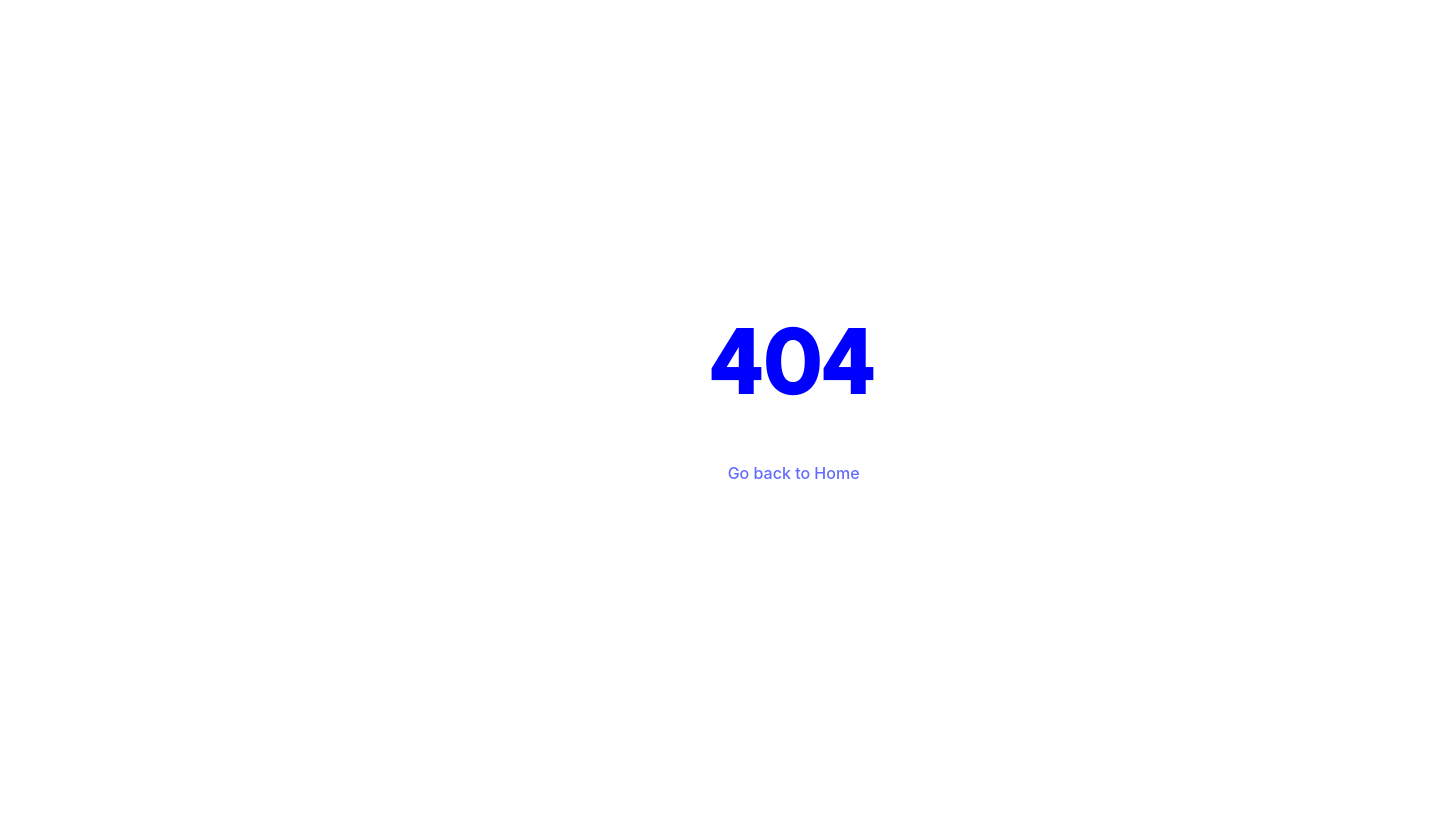
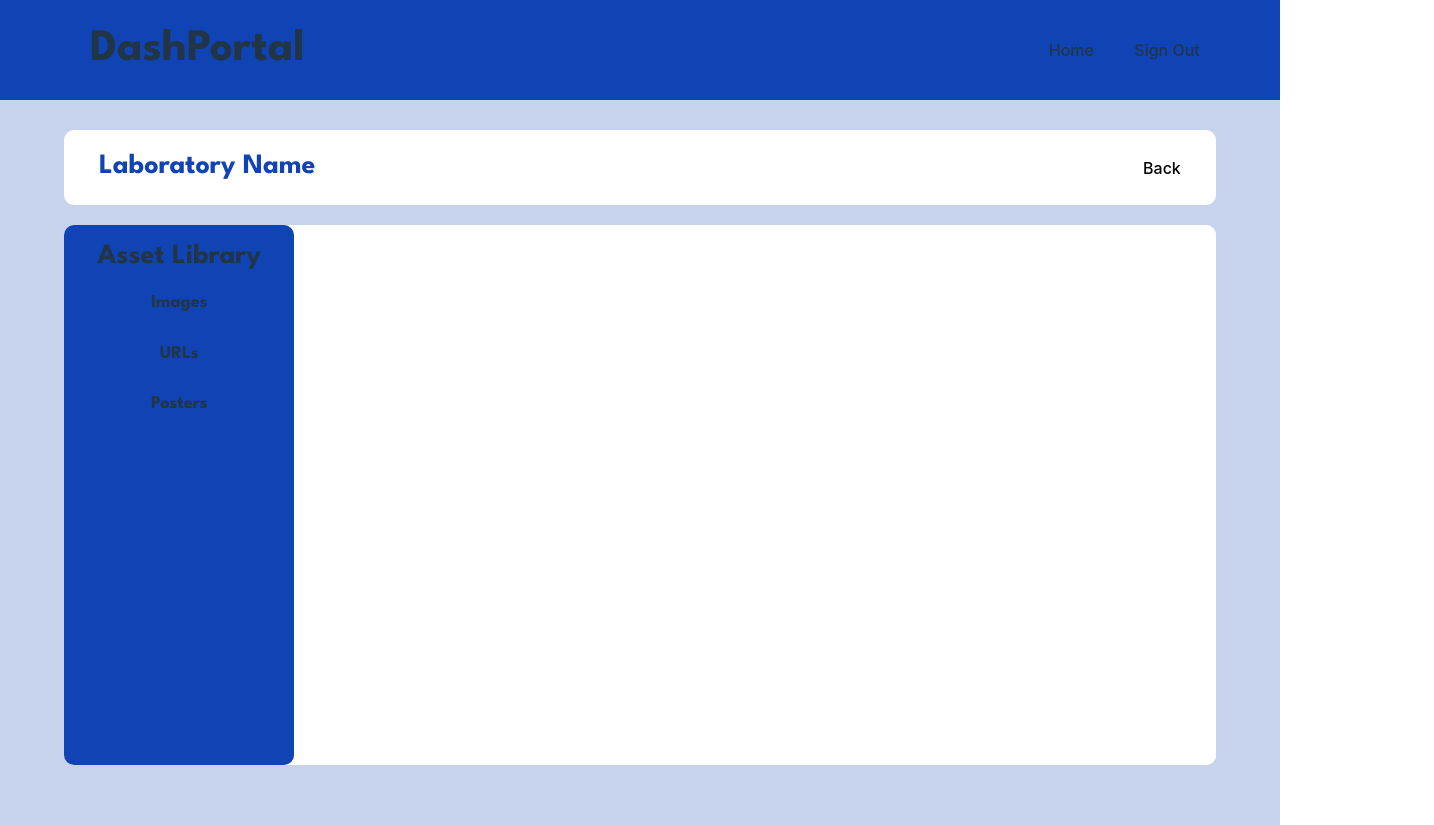
Before and after one commit to drgimatt/DashPortal-Frontend, a React (Vite) app: page / in a window 1280 px wide. Before the commit this address had no page. Shown: the whole page, 1434 px wide, since content can reach past the window. Before the commit the page ends 800 px from the top, so only its background shows below. Built offline with nearby package versions, Linux system fonts and the light colour scheme.

Commit message:
Asset Lib Initial Layout

```diff
--- a/src/App.jsx
+++ b/src/App.jsx
@@ -14,7 +14,7 @@ const App = () => {
         <Routes>
           <Route exact path='/land' element={<Landing/>} />
           <Route path='/login' element={<Login/>} />
-          <Route path='/ass' element={<AssetDashboard/>} />
+          <Route path='/' element={<AssetDashboard/>} />
           <Route path='/ds' element={<CAL/>} />
           <Route path='*' element={<PageNotFound/>} />
           <Route path='/labdash' element={<LabDashboard/>} />
--- a/src/pages/AssetDashboard.css
+++ b/src/pages/AssetDashboard.css
@@ -33,3 +33,51 @@ li{
 .button-lib{
     background-color: #1044B4;
 }
+
+
+td, th{
+    color: black;
+}
+
+.item-card-container {
+    display: flex;
+    flex-direction: column;
+    align-items: center;
+    width: 100%; /* Ensure it takes full width of the grid-item */
+}
+.item-card {
+    width: 100%;
+    text-align: center;
+}
+.item-card-pic {
+    max-width: 100%;
+    height: auto;
+}
+.item-card-body {
+    padding: 10px 0;
+}
+.item-card-title {
+    margin: 10px 0;
+    color: black;
+}
+.item-btn {
+    display: inline-block;
+    padding: 10px 20px;
+    background-color: #1044B4;
+    color: #fff;
+    text-decoration: none;
+    border-radius: 5px;
+    margin: 2px;
+
+}
+/* Adjustments for responsiveness */
+@media (max-width: 1024px) {
+    .grid-item {
+        width: calc(50% - 2%);
+    }
+}
+@media (max-width: 768px) {
+    .grid-item {
+        width: calc(100% - 2%);
+    }
+}
--- a/src/pages/AssetDashboard.jsx
+++ b/src/pages/AssetDashboard.jsx
@@ -1,38 +1,137 @@
+import React, { useState } from 'react';
 import './AssetDashboard.css';
+
+
 export const AssetDashboard = () => {
+    // State to manage which content is shown
+    const [activeContent, setActiveContent] = useState(null);
+
+    // Function to show images
+    const showImages = () => {
+        setActiveContent('images');
+    };
+
+    // Function to show URLs
+    const showURLs = () => {
+        setActiveContent('urls');
+    };
+
+    // Function to show Posters
+    const showPosters = () => {
+        setActiveContent('posters');
+    };
 
     return (
-        <div class="main-background">
-            <div class="navigation">
-                <div class="nav-left">DashPortal</div>
-                <div class="nav-right">
-                    <button class="nav-button">Home</button>
-                    <button class="nav-button">Sign Out</button>
+        <div className="main-background">
+            <div className="navigation">
+                <div className="nav-left">DashPortal</div>
+                <div className="nav-right">
+                    <button className="nav-button">Home</button>
+                    <button className="nav-button">Sign Out</button>
                 </div>
             </div>
 
-                <div class="header-container">
-                    <div class="head-left">
+            <div className="header-container">
+                <div className="head-left">
                     Laboratory Name
                 </div>
-                    <div class="head-right">
-                        <button class="button-style">Back</button>
+                <div className="head-right">
+                    <button className="button-style">Back</button>
                 </div>
             </div>
-                <div class="container-float">
-                    <div class="left-column">
+            <div className="container-float">
+                <div className="left-column">
                     <h3>Asset Library</h3>
                     <ul>
-                            <li><button class="button-lib">Images</button></li>
-                            <li><button class="button-lib">URLs</button></li>
+                        <li><button className="button-lib" onClick={showImages}>Images</button></li>
+                        <li><button className="button-lib" onClick={showURLs}>URLs</button></li>
+                        <li><button className="button-lib" onClick={showPosters}>Posters</button></li>
                     </ul>
                 </div>
-                    <div class="right-column">
+                <div className="right-column">
+                    {/* Conditionally render content based on the activeContent state */}
+                    {activeContent === 'images' &&
 
-                    </div>
-
+                        <div class="grid-container">
+                            <div class="grid-item">
+                                <div class="item-card-container">
+                                    <div class="item-card">
+                                        <img class="item-card-pic" src="ds.png" alt="Lab 1 Image"></img>
+                                        <div class="item-card-body">
+                                            <h4 class="item-card-title">Image1.png</h4>
+                                            <a href="#" class="item-btn">Delete</a>
                                         </div>
                                     </div>
-    )
+                                </div>
+                            </div>
+                        <div class="grid-item">
+                            <div class="item-card-container">
+                                <div class="item-card">
+                                    <img class="item-card-pic" src="ds.png" alt="Lab 2 Image"></img>
+                                    <div class="item-card-body">
+                                        <h4 class="item-card-title">Image2.png</h4>
+                                        <a href="#" class="item-btn">Delete</a>
+                                    </div>
+                                </div>
+                            </div>
+                        </div>
+                    </div>
+                    }
 
+                    {activeContent === 'urls' && (
+                        <div className="url-container">
+                            <table>
+                                <thead>
+                                    <tr>
+                                        <th className="table-left">Link</th>
+                                        <th>Name</th>
+                                        <th>Action</th>
+                                    </tr>
+                                </thead>
+                                <tbody>
+                                    <tr>
+                                        <td className="table-left">https://chatgpt.com/</td>
+                                        <td>SAMPLE</td>
+                                        <td><button className="button-style">Delete</button></td>
+                                    </tr>
+                                    {/* Add more rows as needed */}
+                                </tbody>
+                            </table>
+                        </div>
+                    )}
+
+                    {activeContent === 'posters' &&
+                    <div class="grid-container">
+                    <div class="grid-item">
+                        <div class="item-card-container">
+                            <div class="item-card">
+                                <img class="item-card-pic" src="ds.png" alt="Lab 1 Image"></img>
+                                <div class="item-card-body">
+                                    <h4 class="item-card-title">Poster 1</h4>
+                                    <a href="#" class="item-btn">Edit</a>
+                                    <a href="#" class="item-btn">Download</a>
+                                    <a href="#" class="item-btn">Delete</a>
+                                </div>
+                            </div>
+                        </div>
+                    </div>
+                <div class="grid-item">
+                    <div class="item-card-container">
+                        <div class="item-card">
+                            <img class="item-card-pic" src="ds.png" alt="Lab 2 Image"></img>
+                            <div class="item-card-body">
+                                <h4 class="item-card-title">Poster 2</h4>
+                                <a href="#" class="item-btn">Edit</a>
+                                <a href="#" class="item-btn">Download</a>
+                                <a href="#" class="item-btn">Delete</a>
+                            </div>
+                        </div>
+                    </div>
+                </div>
+            </div>
                     }
+                </div>
+            </div>
+        </div>
+    );
+};
--- a/src/pages/CAL.css
+++ b/src/pages/CAL.css
@@ -24,7 +24,7 @@ h1 {
 .head-left{
     flex: 2;
     text-align: left;
-    font-size: 18px;
+    font-size: 28px;
     color: #1044B4;
     font-family: LeagueSpartan-Bold;
     text-align: left;
--- a/src/pages/CAL.jsx
+++ b/src/pages/CAL.jsx
@@ -34,7 +34,6 @@ export const CAL = () => {
                         </tr>
                         {/* ----------------------------- */}
                     </table>
-
             </div>
         </div>
     )
```
Lines whose indentation alone changed are shown as unchanged.
